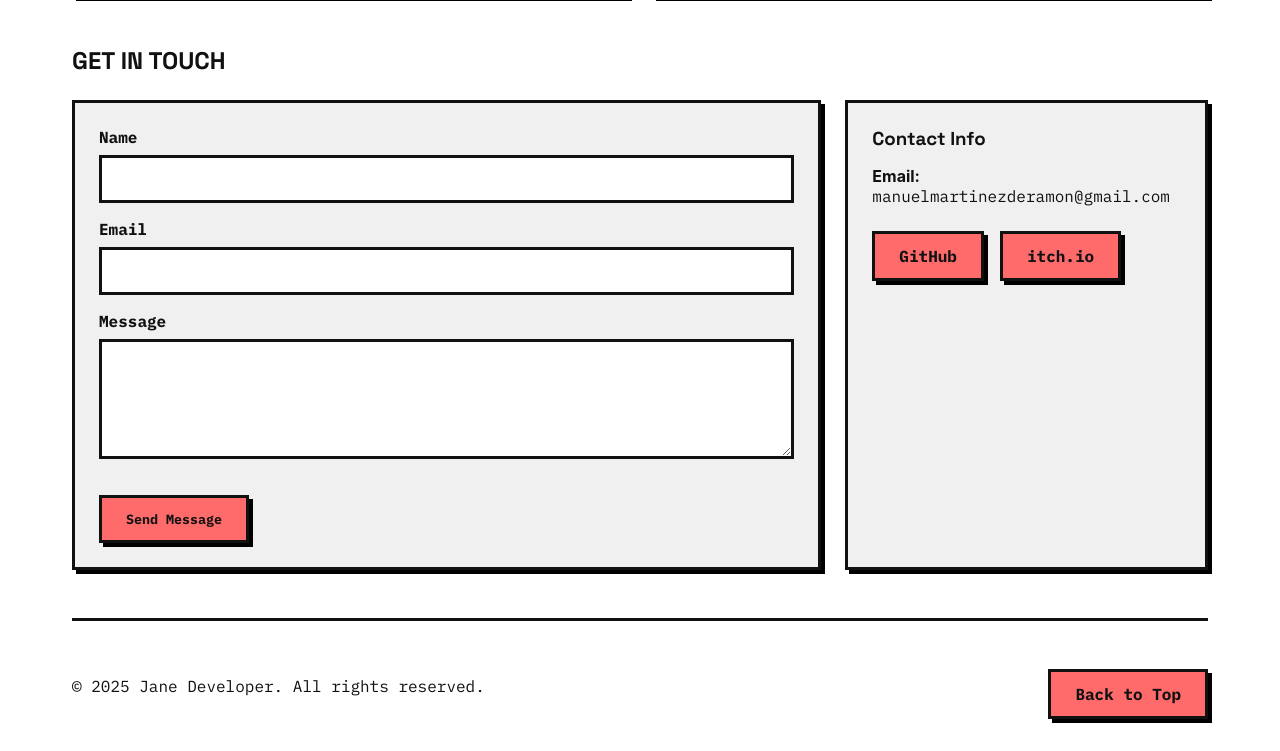
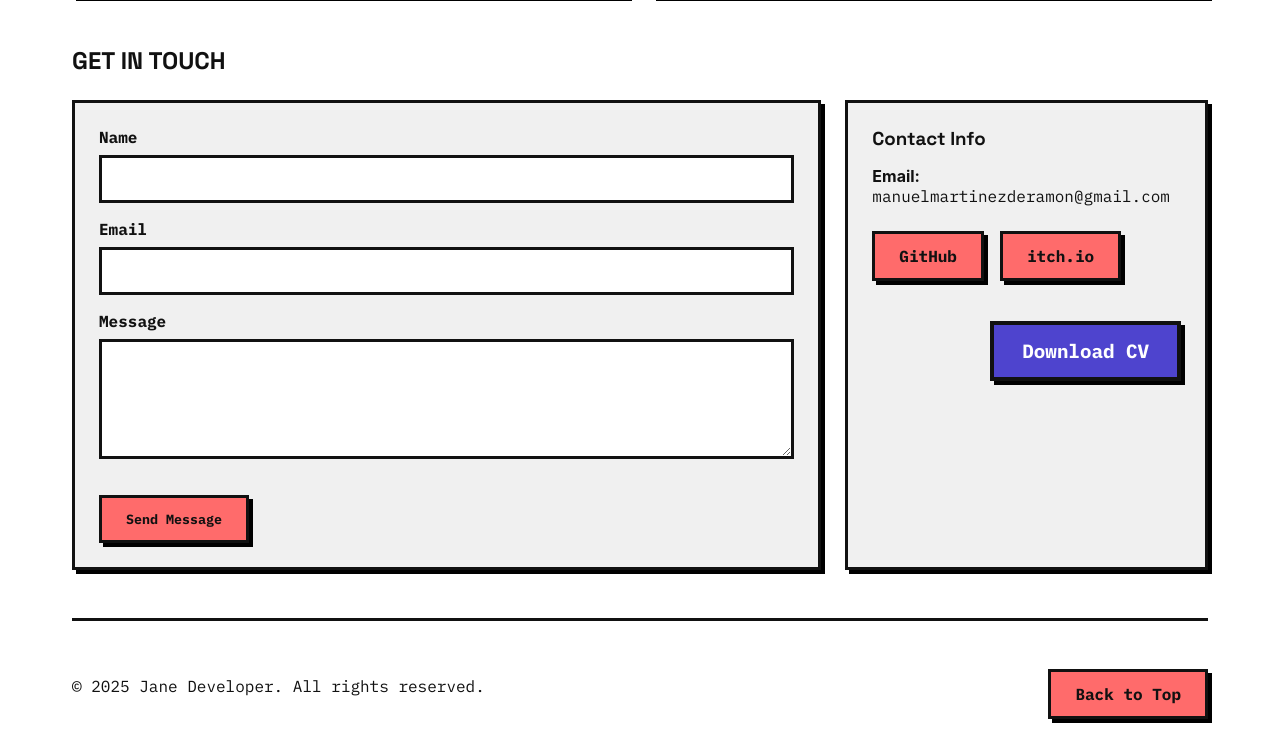
Before and after one commit to Condorbox/Portfolio_brutalist, a plain HTML site: page index.html in a window 1280 px wide. Shown: the part 2191-2942 px from the top of the page. Drawn offline with Linux system fonts and the light colour scheme.

Commit message:
Download CV btn

```diff
--- a/index.html
+++ b/index.html
@@ -223,6 +223,11 @@
                     <a href="https://github.com/Condorbox" target="_blank" class="brutal-button" style="margin-top: 0;">GitHub</a>
                     <a href="https://condorbox.itch.io/" target="_blank" class="brutal-button" style="margin-top: 0;">itch.io</a>
                 </div>
+                <div style="display: flex; justify-content: flex-end; margin-top: 1.5rem;">
+                    <a href="#" download class="brutal-button cv-button">
+                        Download CV
+                    </a>
+                </div>
             </div>
         </div>
     </section>
--- a/styles.css
+++ b/styles.css
@@ -486,6 +486,21 @@ h2 {
     --shadow: 4px 4px 0px rgba(255, 255, 255, 1);
 }
 
+/* Special CV button styling */
+.cv-button {
+    background-color: var(--secondary-accent);
+    border-width: 4px;
+    padding: 0.85rem 1.75rem;
+    color: var(--secondary);
+    font-size: 1.2rem;
+    position: relative;
+    overflow: hidden;
+    display: inline-flex;
+    align-items: center;
+    justify-content: center;
+    text-align: center;
+}
+
 /* Mobile Navigation Styles */
 .menu-btn {
     display: none;
```
